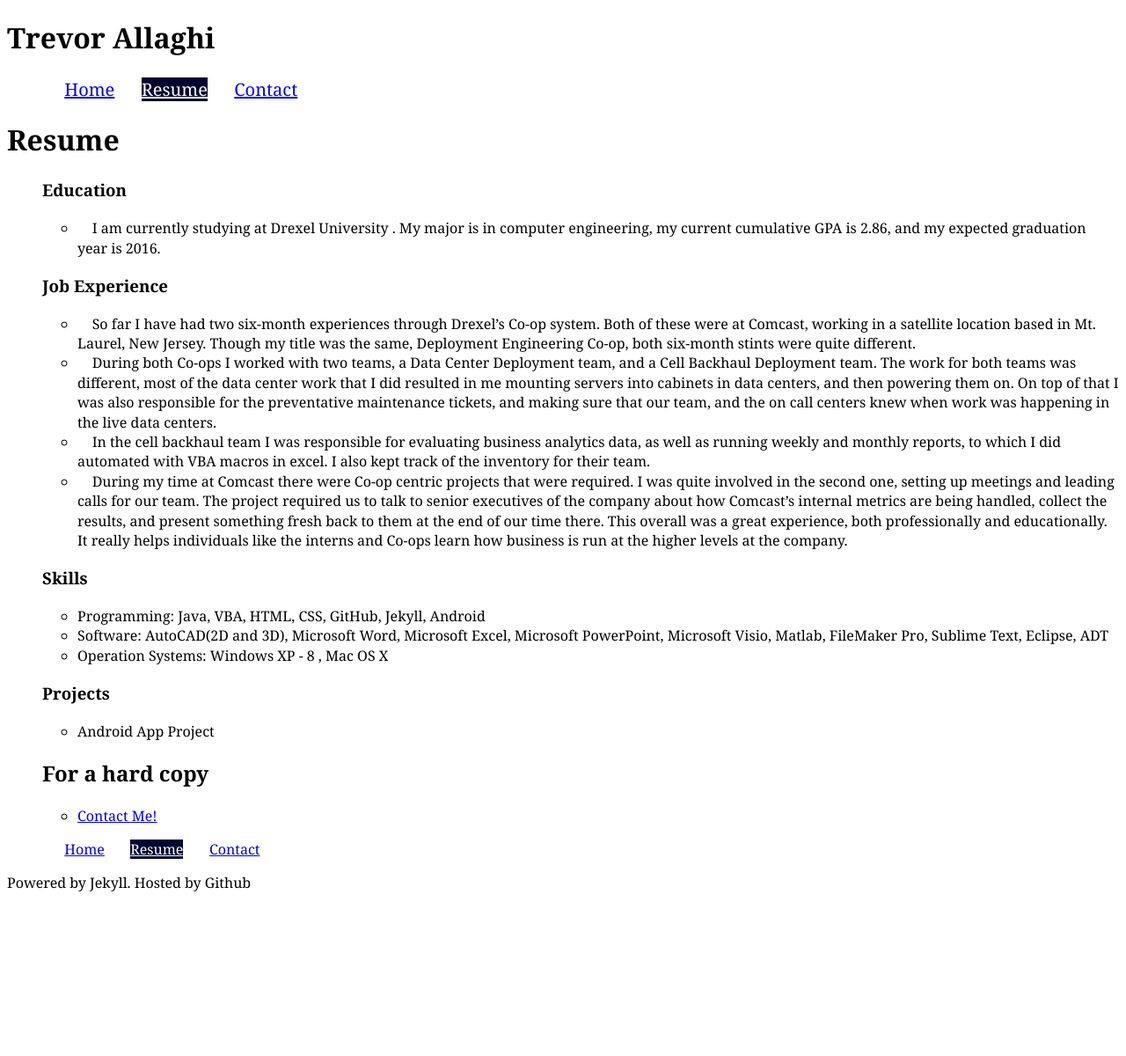
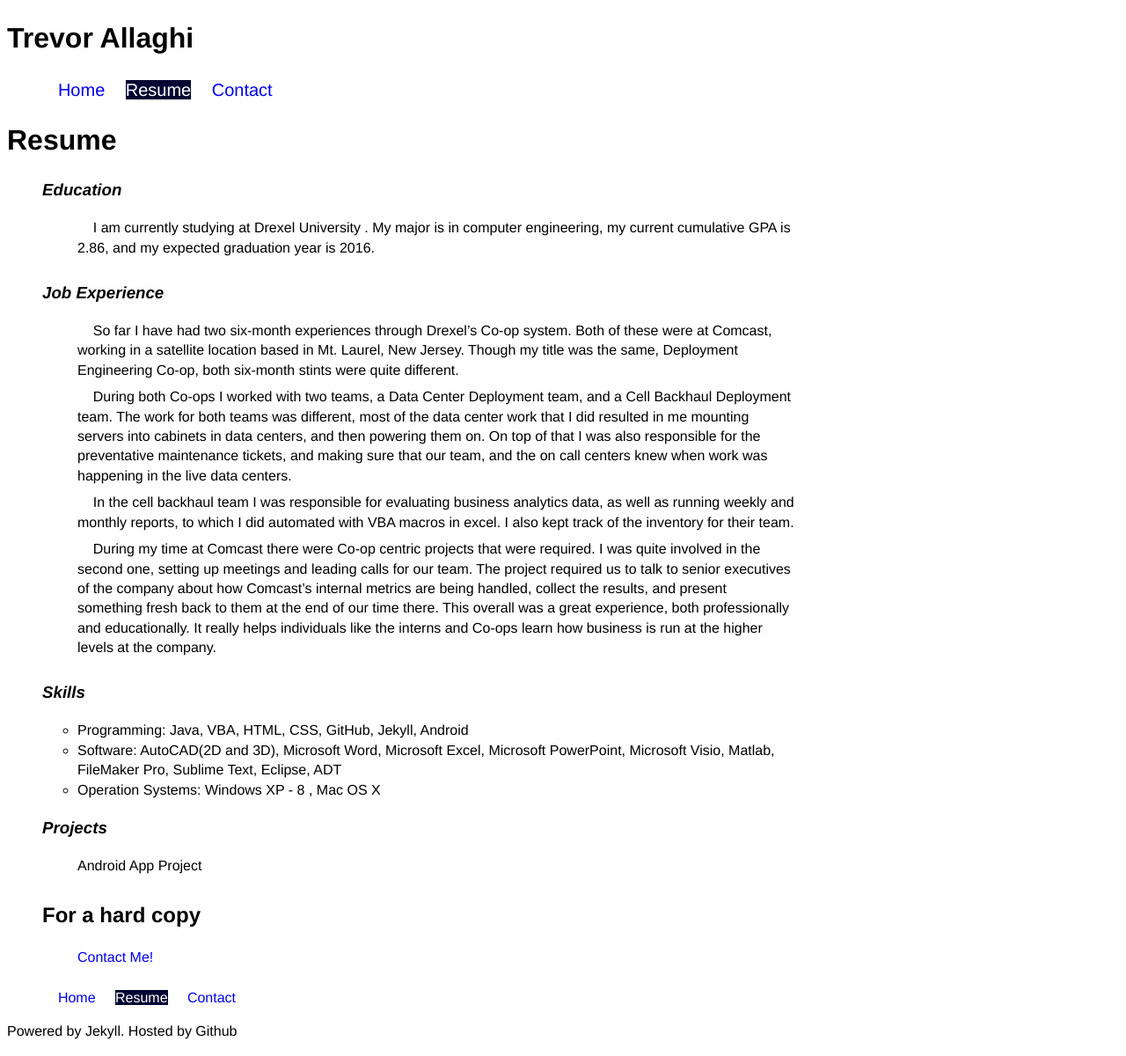
Before and after one commit to tallaghi/Resume, a Jekyll site: the page built from resume.html, in a window 1280 px wide. Shown: the whole page at 88% size. Built offline with Jekyll 4.4.1, drawn with Linux system fonts in a browser that asks for light colours; Markdown is read by kramdown in place of the engine named in the settings; before the commit the page ends 1031 px from its top, so only the background shows below that.

Commit message:
styled resume page

```diff
--- a/css/common.css
+++ b/css/common.css
@@ -2,7 +2,13 @@
 	margin:0;
 	padding:0;
 
-	font: normal 100%/1.4 Georgia,serif;
+	font: normal 100%/1.4 Helvetica,arial, sans-serif;
+}
+body{
+	width: 70%;
+}
+a:link{
+	text-decoration: none;
 }
 .nav-top, .nav-bottom{
 	display: inline;
@@ -57,3 +63,16 @@
   color: #ff0000;
   margin-left: 115px;
 }
+
+/*end percentage edit*/
+
+.resumeList h3{
+	font-style: italic;
+}
+.noBulletList{
+	list-style-type: none;
+	padding-bottom: 1%;
+}
+#resumeContactLink{
+
+}
```
